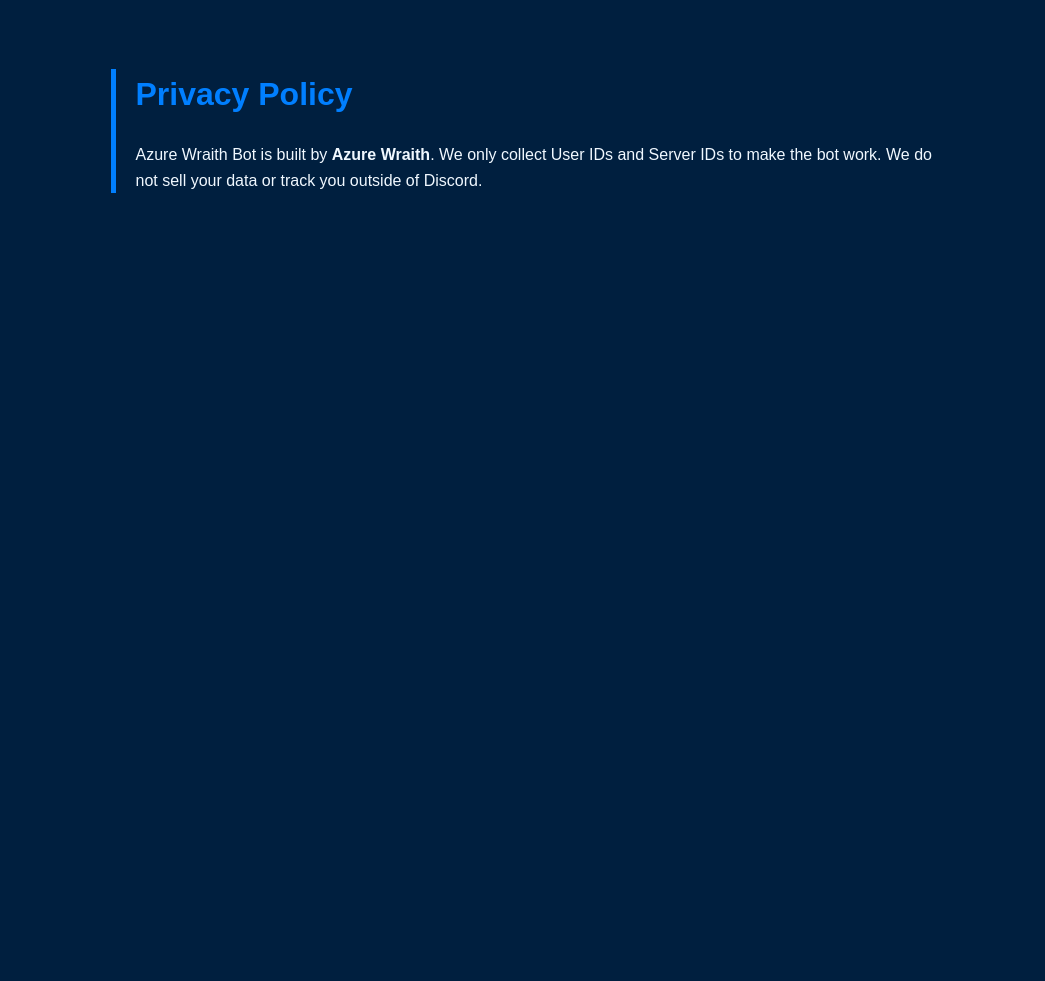
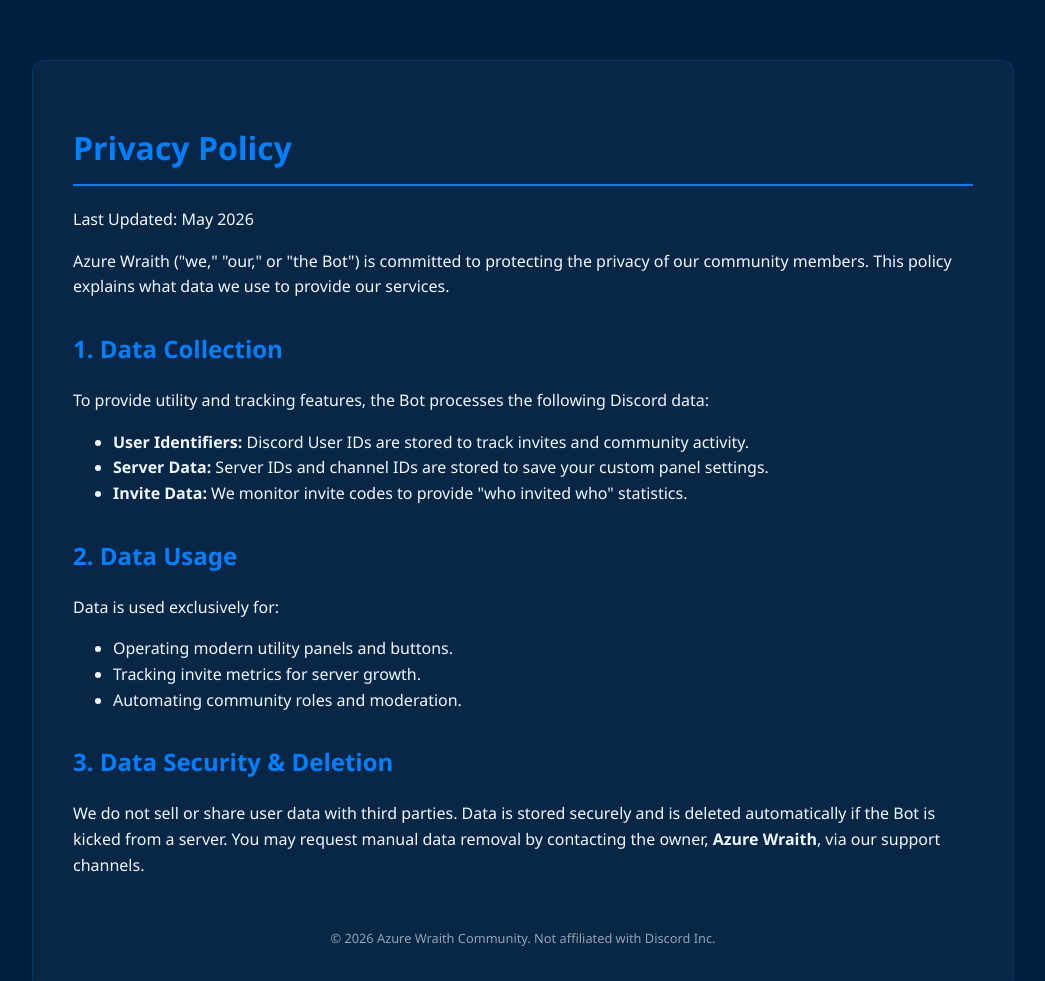
Before and after one commit to azurewraithofficial/AzureWraith-Bot, a plain HTML site: page privacy.html in a window 1280 px wide. Shown: the top 981 px of the page, without its empty margins (117-1162 px from the left). Before the commit the page ends 800 px from the top, so only its background shows below. Drawn offline with Linux system fonts and the light colour scheme.

Commit message:
Update privacy.html

```diff
--- a/privacy.html
+++ b/privacy.html
@@ -2,17 +2,45 @@
 <html lang="en">
 <head>
     <meta charset="UTF-8">
-    <title>Privacy Policy - Azure Wraith</title>
+    <meta name="viewport" content="width=device-width, initial-scale=1.0">
+    <title>Privacy Policy | Azure Wraith</title>
     <style>
-        body { background: #001F3F; color: #F0F8FF; font-family: sans-serif; padding: 40px; line-height: 1.6; }
-        .container { max-width: 800px; margin: auto; border-left: 5px solid #007FFF; padding-left: 20px; }
-        h1 { color: #007FFF; }
+        :root { --void: #001F3F; --azure: #F0F8FF; --wraith: #007FFF; }
+        body { background-color: var(--void); color: var(--azure); font-family: 'Segoe UI', Tahoma, Geneva, Verdana, sans-serif; line-height: 1.6; margin: 0; padding: 20px; }
+        .wrapper { max-width: 900px; margin: 40px auto; background: rgba(255, 255, 255, 0.03); padding: 40px; border-radius: 12px; border: 1px solid rgba(0, 127, 255, 0.2); }
+        h1 { color: var(--wraith); border-bottom: 2px solid var(--wraith); padding-bottom: 10px; }
+        h2 { color: var(--wraith); margin-top: 30px; }
+        .footer { margin-top: 50px; font-size: 0.8em; opacity: 0.6; text-align: center; }
     </style>
 </head>
 <body>
-    <div class="container">
+    <div class="wrapper">
         <h1>Privacy Policy</h1>
-        <p>Azure Wraith Bot is built by <strong>Azure Wraith</strong>. We only collect User IDs and Server IDs to make the bot work. We do not sell your data or track you outside of Discord.</p>
+        <p>Last Updated: May 2026</p>
+
+        <p>Azure Wraith ("we," "our," or "the Bot") is committed to protecting the privacy of our community members. This policy explains what data we use to provide our services.</p>
+
+        <h2>1. Data Collection</h2>
+        <p>To provide utility and tracking features, the Bot processes the following Discord data:</p>
+        <ul>
+            <li><strong>User Identifiers:</strong> Discord User IDs are stored to track invites and community activity.</li>
+            <li><strong>Server Data:</strong> Server IDs and channel IDs are stored to save your custom panel settings.</li>
+            <li><strong>Invite Data:</strong> We monitor invite codes to provide "who invited who" statistics.</li>
+        </ul>
+
+        <h2>2. Data Usage</h2>
+        <p>Data is used exclusively for:
+            <ul>
+                <li>Operating modern utility panels and buttons.</li>
+                <li>Tracking invite metrics for server growth.</li>
+                <li>Automating community roles and moderation.</li>
+            </ul>
+        </p>
+
+        <h2>3. Data Security & Deletion</h2>
+        <p>We do not sell or share user data with third parties. Data is stored securely and is deleted automatically if the Bot is kicked from a server. You may request manual data removal by contacting the owner, <strong>Azure Wraith</strong>, via our support channels.</p>
+
+        <div class="footer">© 2026 Azure Wraith Community. Not affiliated with Discord Inc.</div>
     </div>
 </body>
 </html>
```
